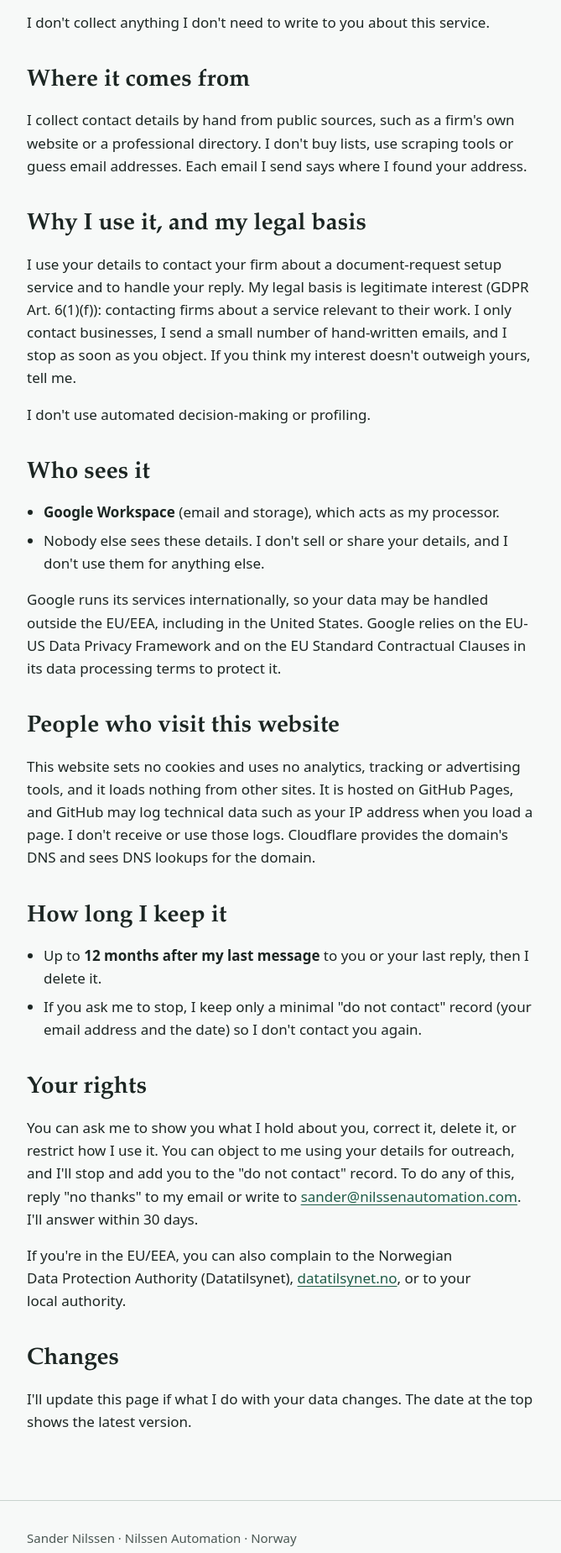
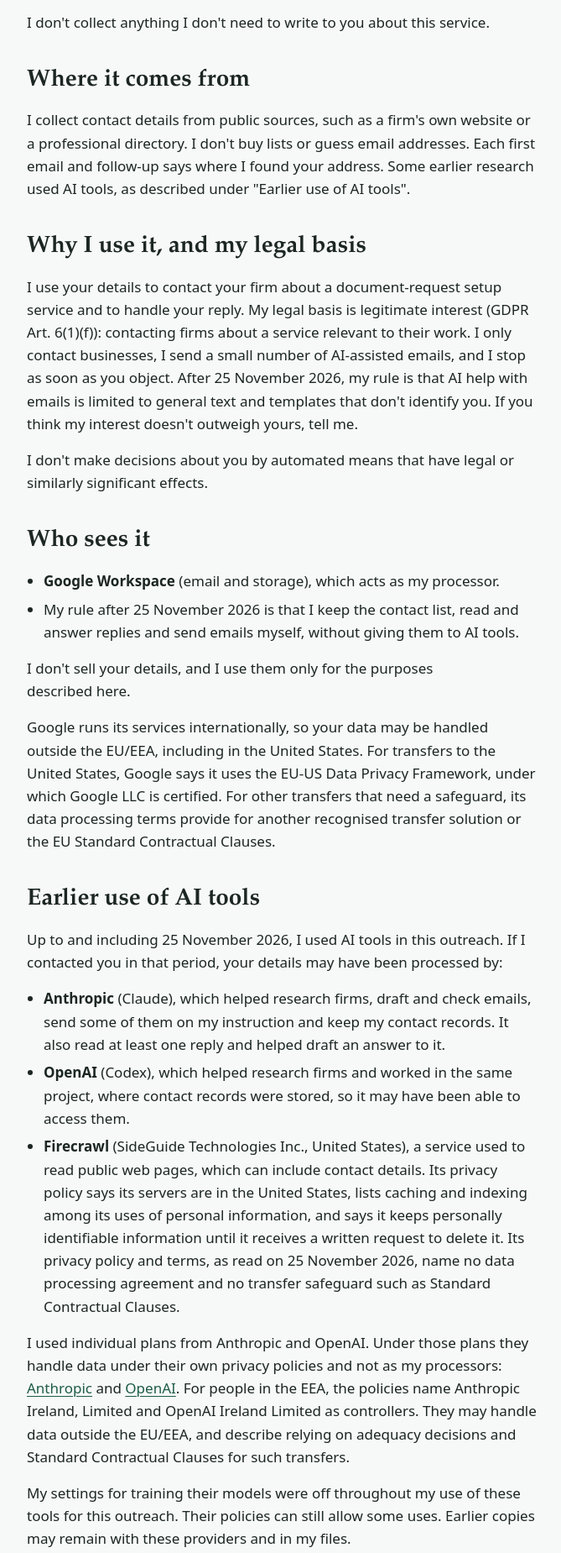
Before and after one commit to sander418/nilssenautomation.com, a plain HTML site: page privacy/index.html in a window 1280 px wide. Shown: the part 824-2673 px from the top of the page at 84% size, without its empty margins (112-781 px from the left). Drawn offline with Linux system fonts and the light colour scheme.

Commit message:
Update privacy notice: AI-assisted emails and earlier AI use

```diff
--- a/privacy/index.html
+++ b/privacy/index.html
@@ -32,7 +32,7 @@
     <div class="wrap page">
       <h1>Privacy notice</h1>
 
-      <p class="updated">Last updated: 1 November 2026</p>
+      <p class="updated">Last updated: 25 November 2026</p>
 
       <p><strong>Who I am.</strong> I'm Sander Nilssen, trading as Nilssen Automation, based in Norway. I'm the controller of the personal data described here. I haven't registered a company yet, so I act as an individual.</p>
 
@@ -57,22 +57,38 @@
 
       <h2>Where it comes from</h2>
 
-      <p>I collect contact details by hand from public sources, such as a firm's own website or a professional directory. I don't buy lists, use scraping tools or guess email addresses. Each email I send says where I found your address.</p>
+      <p>I collect contact details from public sources, such as a firm's own website or a professional directory. I don't buy lists or guess email addresses. Each first email and follow-up says where I found your address. Some earlier research used AI tools, as described under "Earlier use of AI tools".</p>
 
       <h2>Why I use it, and my legal basis</h2>
 
-      <p>I use your details to contact your firm about a document-request setup service and to handle your reply. My legal basis is legitimate interest (GDPR Art. 6(1)(f)): contacting firms about a service relevant to their work. I only contact businesses, I send a small number of hand-written emails, and I stop as soon as you object. If you think my interest doesn't outweigh yours, tell me.</p>
+      <p>I use your details to contact your firm about a document-request setup service and to handle your reply. My legal basis is legitimate interest (GDPR Art. 6(1)(f)): contacting firms about a service relevant to their work. I only contact businesses, I send a small number of AI-assisted emails, and I stop as soon as you object. After 25 November 2026, my rule is that AI help with emails is limited to general text and templates that don't identify you. If you think my interest doesn't outweigh yours, tell me.</p>
 
-      <p>I don't use automated decision-making or profiling.</p>
+      <p>I don't make decisions about you by automated means that have legal or similarly significant effects.</p>
 
       <h2>Who sees it</h2>
 
       <ul>
         <li><strong>Google Workspace</strong> (email and storage), which acts as my processor.</li>
-        <li>Nobody else sees these details. I don't sell or share your details, and I don't use them for anything else.</li>
+        <li>My rule after 25 November 2026 is that I keep the contact list, read and answer replies and send emails myself, without giving them to AI tools.</li>
       </ul>
 
-      <p>Google runs its services internationally, so your data may be handled outside the EU/EEA, including in the United States. Google relies on the EU-US Data Privacy Framework and on the EU Standard Contractual Clauses in its data processing terms to protect it.</p>
+      <p>I don't sell your details, and I use them only for the purposes described here.</p>
+
+      <p>Google runs its services internationally, so your data may be handled outside the EU/EEA, including in the United States. For transfers to the United States, Google says it uses the EU-US Data Privacy Framework, under which Google LLC is certified. For other transfers that need a safeguard, its data processing terms provide for another recognised transfer solution or the EU Standard Contractual Clauses.</p>
+
+      <h2>Earlier use of AI tools</h2>
+
+      <p>Up to and including 25 November 2026, I used AI tools in this outreach. If I contacted you in that period, your details may have been processed by:</p>
+
+      <ul>
+        <li><strong>Anthropic</strong> (Claude), which helped research firms, draft and check emails, send some of them on my instruction and keep my contact records. It also read at least one reply and helped draft an answer to it.</li>
+        <li><strong>OpenAI</strong> (Codex), which helped research firms and worked in the same project, where contact records were stored, so it may have been able to access them.</li>
+        <li><strong>Firecrawl</strong> (SideGuide Technologies Inc., United States), a service used to read public web pages, which can include contact details. Its privacy policy says its servers are in the United States, lists caching and indexing among its uses of personal information, and says it keeps personally identifiable information until it receives a written request to delete it. Its privacy policy and terms, as read on 25 November 2026, name no data processing agreement and no transfer safeguard such as Standard Contractual Clauses.</li>
+      </ul>
+
+      <p>I used individual plans from Anthropic and OpenAI. Under those plans they handle data under their own privacy policies and not as my processors: <a href="https://www.anthropic.com/legal/privacy">Anthropic</a> and <a href="https://openai.com/policies/eu-privacy-policy/">OpenAI</a>. For people in the EEA, the policies name Anthropic Ireland, Limited and OpenAI Ireland Limited as controllers. They may handle data outside the EU/EEA, and describe relying on adequacy decisions and Standard Contractual Clauses for such transfers.</p>
+
+      <p>My settings for training their models were off throughout my use of these tools for this outreach. Their policies can still allow some uses. Earlier copies may remain with these providers and in my files.</p>
 
       <h2>People who visit this website</h2>
 
@@ -81,8 +97,9 @@
       <h2>How long I keep it</h2>
 
       <ul>
-        <li>Up to <strong>12 months after my last message</strong> to you or your last reply, then I delete it.</li>
-        <li>If you ask me to stop, I keep only a minimal "do not contact" record (your email address and the date) so I don't contact you again.</li>
+        <li>Up to <strong>12 months after my last message</strong> to you or your last reply, then I delete it from my email and contact records.</li>
+        <li>If you ask me to stop, I keep only a minimal "do not contact" record (firm name, your email address, the stop flag and the date) so I don't contact you again.</li>
+        <li>Copies from the earlier use of these tools may be kept by their providers for periods set by their own policies and, where relevant, my account settings.</li>
       </ul>
 
       <h2>Your rights</h2>
```
